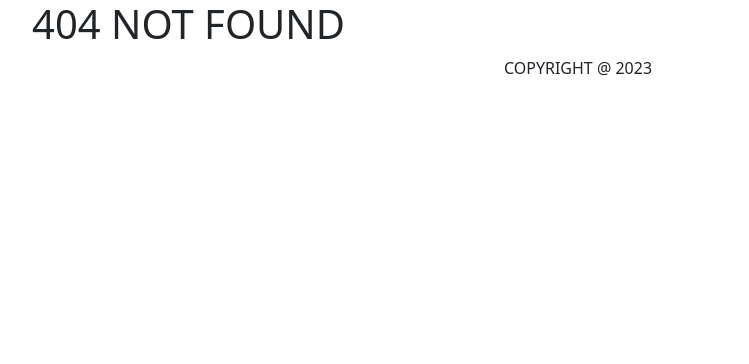
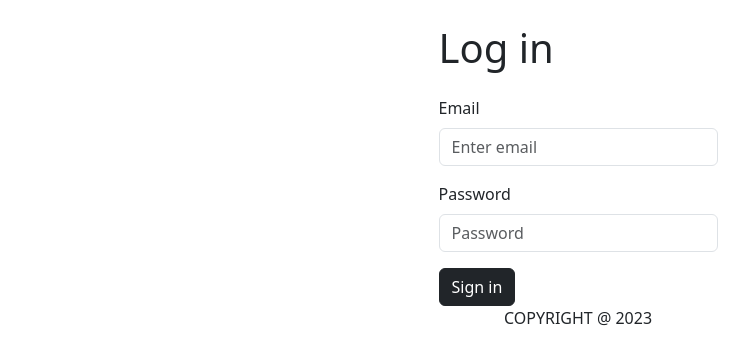
Before and after one commit to Kyuba3/shop-app, a React (Create React App) app in the folder client/: page /login in a window 1280 px wide. Before the commit this address had no page. Shown: the top 364 px of the page, without its empty margins (62-811 px from the left). Built offline with nearby package versions, Linux system fonts and the light colour scheme.

Commit message:
Add Login component

```diff
--- a/client/src/App.js
+++ b/client/src/App.js
@@ -7,6 +7,7 @@ import Footer from "./components/views/Footer/Footer";
 import { Container } from "react-bootstrap";
 import NotFound from "./components/pages/NotFound/NotFound";
 import Register from "./components/pages/Register/Register";
+import Login from "./components/pages/Login/Login";
 
 const App = () => {
   return (
@@ -16,6 +17,7 @@ const App = () => {
         <Route path="/" element={<Home />} />
         <Route path="/product/:id" element={<Product />} />
         <Route path="/register" element={<Register />} />
+        <Route path="/login" element={<Login />} />
         <Route path="*" element={<NotFound />} />
       </Routes>
       <Footer />
--- /dev/null
+++ b/client/src/components/pages/Login/Login.js
@@ -0,0 +1,99 @@
+import { useState } from "react";
+import { useDispatch } from "react-redux";
+import { API_URL } from "../../../config";
+import { logIn } from "../../../redux/usersRedux";
+import { useNavigate } from "react-router-dom";
+import { Form, Button, Spinner, Alert } from "react-bootstrap";
+
+
+const Login = () => {
+
+  const [email, setEmail] = useState('');
+  const [password, setPassword] = useState('');
+  const [status, setStatus] = useState(null);
+
+  const dispatch = useDispatch();
+  const navigate = useNavigate();
+
+  const handleSubmit = e => {
+    e.preventDefault();
+
+    const options = {
+      method: 'POST',
+      headers: {
+        'Content-Type': 'application/json'
+      },
+      body: JSON.stringify({ email, password }),
+    };
+
+    setStatus('loading');
+    fetch(`${API_URL}auth/login`, options)
+      .then(res => {
+        if (res.status === 200){
+          setStatus('success');
+          dispatch(logIn({ email }));
+          setTimeout(() => {
+            navigate('/');
+          }, 1000);
+        } else if (res.status === 400){
+          setStatus('clientError');
+        } else {
+          setStatus('serverError');
+        }
+      })
+      .catch(err => {
+        setStatus('serverError');
+      });
+  }
+
+  return (
+    <Form className="col-12 col-sm-3 mx-auto" onSubmit={handleSubmit}>
+
+      <h1 className="my-4">Log in</h1>
+
+      {status === "success" && (
+        <Alert variant="success">
+          <Alert.Heading>Success!</Alert.Heading>
+          <p>You have been successfully logged</p>
+        </Alert>
+      )}
+
+      {status === "serverError" && (
+        <Alert variant="danger">
+          <Alert.Heading>Something went wrong...</Alert.Heading>
+          <p>Unexpected err... Try again</p>
+        </Alert>
+      )}
+
+      {status === "clientError" && (
+        <Alert variant="danger">
+          <Alert.Heading>Incorrect data</Alert.Heading>
+          <p>Email or password are incorrect...</p>
+        </Alert>
+      )}
+
+      {status === "loading" && (
+        <Spinner animation="border" role="status" className="d-block mx-auto justify-content-center">
+          <span className="visually-hidden">Loading...</span>
+        </Spinner>
+      )}
+
+      <Form.Group className="mb-3" controlId="formLogin">
+          <Form.Label>Email</Form.Label>
+          <Form.Control type="text" value={email} onChange={e => setEmail(e.target.value)} placeholder="Enter email" />
+      </Form.Group>
+
+      <Form.Group className="mb-3" controlId="formPassword">
+          <Form.Label>Password</Form.Label>
+          <Form.Control type="password" value={password} onChange={e => setPassword(e.target.value)} placeholder="Password" />
+      </Form.Group>
+
+      <Button variant="dark" type="submit">
+        Sign in
+      </Button>
+
+    </Form>
+  );
+};
+
+export default Login;
```
